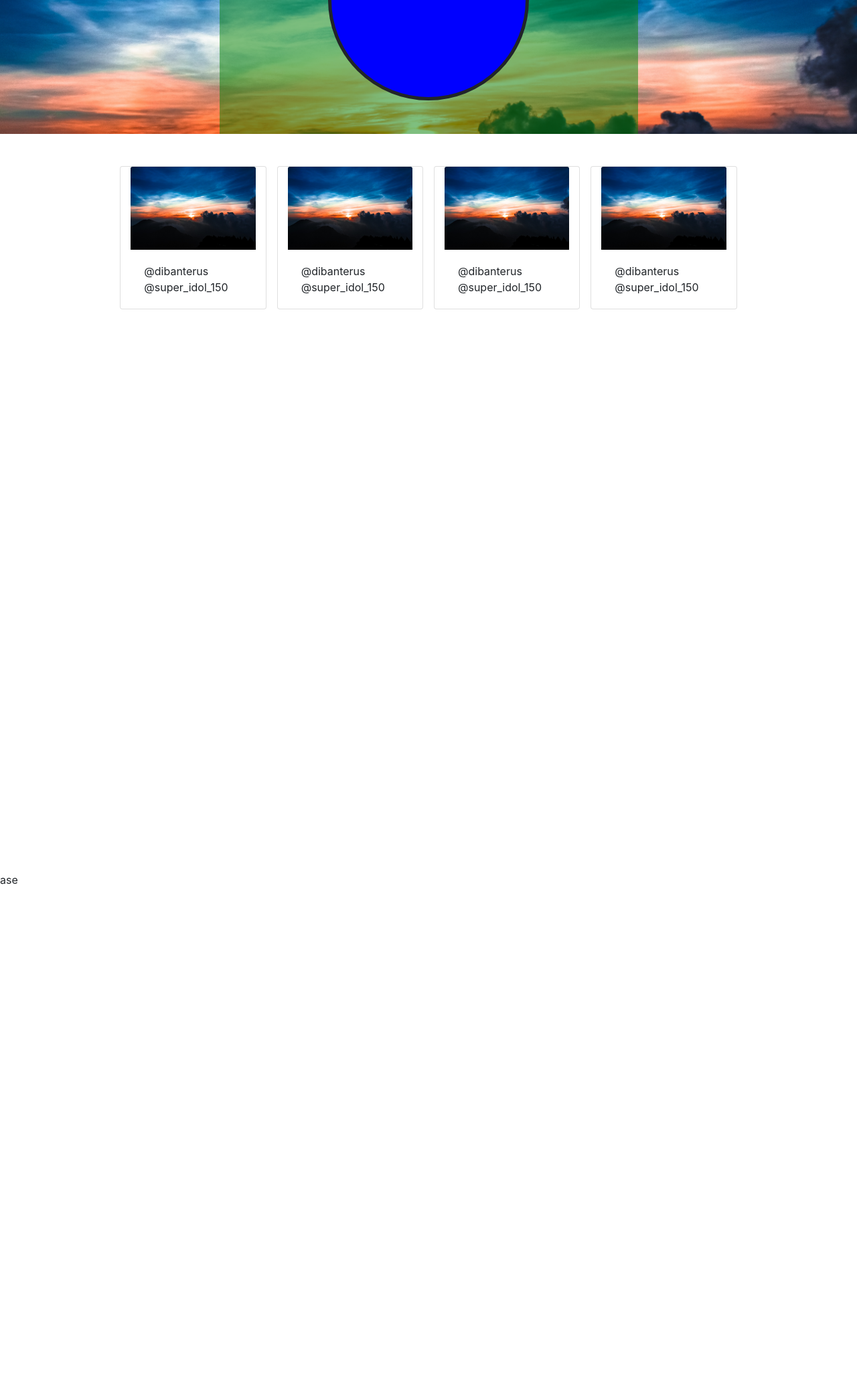
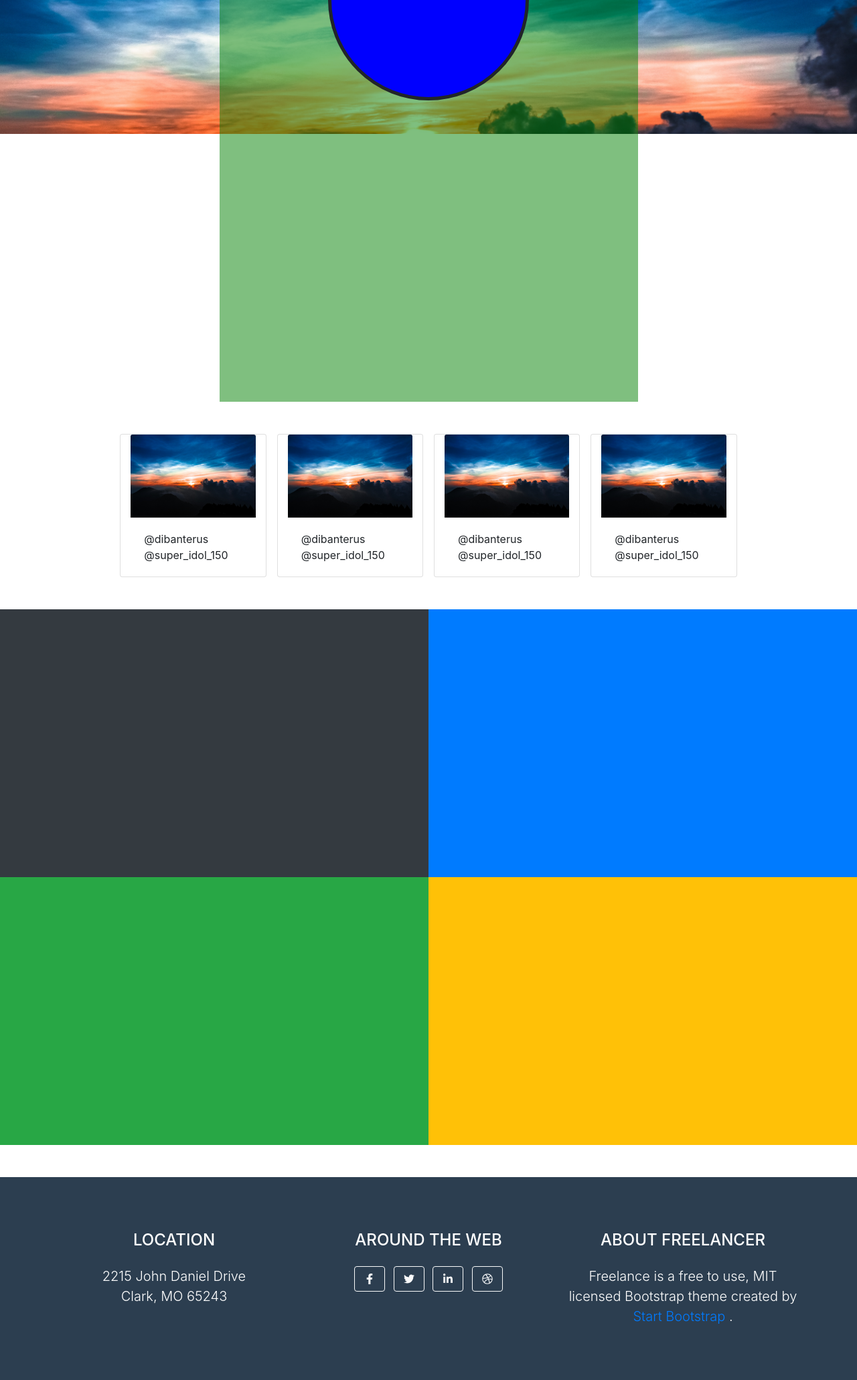
Before and after one commit to chalsen/project-portofolio-pajak, a PHP site: page / in a window 1280 px wide. Shown: the part 300-2361 px from the top of the page at 67% size. Before the commit the page ends 1621 px from the top, so only its background shows below. Run offline with PHP 8.4, Linux system fonts and the light colour scheme.

Commit message:
modifkasi file index.html(menambahkan footer pada landing page dan section experiences juga merubah kotak profile) dan file style.css(menambah style footer dan merubah style kotak profile serta menghapus background pada kotak 2 terhadap section experiences)

```diff
--- a/index.html
+++ b/index.html
@@ -2,17 +2,25 @@
 <html lang="en">
   <head>
     <title>Perpajakan</title>
-        <meta charset="UTF-8">
-        <meta name="viewport" content="width=device-width, initial-scale=1">
-        <link rel="stylesheet" href="https://stackpath.bootstrapcdn.com/bootstrap/4.3.1/css/bootstrap.min.css" integrity="sha384-ggOyR0iXCbMQv3Xipma34MD+dH/1fQ784/j6cY/iJTQUOhcWr7x9JvoRxT2MZw1T" crossorigin="anonymous">
-        <link href="style.css" rel="stylesheet">
-        <link rel="shortcut icon" href="picture/favicon/ms.png">
+    <meta charset="UTF-8" />
+    <meta name="viewport" content="width=device-width, initial-scale=1" />
+    <script src="https://use.fontawesome.com/releases/v5.15.4/js/all.js" crossorigin="anonymous"></script>
+    <link
+      rel="stylesheet"
+      href="https://stackpath.bootstrapcdn.com/bootstrap/4.3.1/css/bootstrap.min.css"
+      integrity="sha384-ggOyR0iXCbMQv3Xipma34MD+dH/1fQ784/j6cY/iJTQUOhcWr7x9JvoRxT2MZw1T"
+      crossorigin="anonymous"
+    />
+    <link href="style.css" rel="stylesheet" />
+    <link rel="shortcut icon" href="picture/favicon/ms.png" />
     <!--??-->
     <!-- <link rel="shortcut icon" href="picture/favicon/apple.png">
         <link rel="shortcut icon" href="picture/favicon/android.png"> -->
   </head>
   <body>
+    <!--container-fixed-->
     <div class="container-fixed">
+      <!--row header-->
       <div class="row">
         <!--untuk header basis bootstrap framework-->
         <nav class="header col-lg-12 col-md-12 fixed-top bg-success">
@@ -23,7 +31,7 @@
             <li>services</li>
           </ul>
           <div class="menu-toggle">
-                        <input type="checkbox"/>
+            <input type="checkbox" />
             <span></span>
             <span></span>
             <span></span>
@@ -31,78 +39,121 @@
         </nav>
       </div>
     </div>
-
+    <!--=================================-->
+    <!--row profile-->
     <div class="profile row">
-            <div class="col-lg-3 col-md-3">
-
-            </div>
-            <div class="col-lg-6 col-md-6">
+      <div class="col-lg-3 col-md-2"></div>
+      <div class="col-lg-6 col-md-8">
         <div class="circle"></div>
         <div class="kotak"></div>
       </div>
+      <div class="col-lg-3 col-md-2"></div>
     </div>
+    <!--=================================-->
+    <!--row backheader-->
     <div class="row">
-            <div class="backheader col-lg-12 col-md-12 position-absolute">
-
+      <div class="backheader col-lg-12 col-md-12 position-absolute"></div>
     </div>
-        </div>
+    <!--==============-->
+    <!--row cardview-->
     <div class="row mt-5 d-flex justify-content-center">
       <div class="card col-lg-2 col-md-2 mx-2">
-                    <img src="picture/backheader.jpg" class="card-img-top" alt="...">
+        <img src="picture/backheader.jpg" class="card-img-top" alt="..." />
         <div class="card-body">
           <p class="card-text">@dibanterus @super_idol_150</p>
         </div>
       </div>
       <div class="card col-lg-2 col-md-2 mx-2">
-                    <img src="picture/backheader.jpg" class="card-img-top" alt="...">
+        <img src="picture/backheader.jpg" class="card-img-top" alt="..." />
         <div class="card-body">
           <p class="card-text">@dibanterus @super_idol_150</p>
         </div>
       </div>
       <div class="card col-lg-2 col-md-2 mx-2">
-                    <img src="picture/backheader.jpg" class="card-img-top" alt="...">
+        <img src="picture/backheader.jpg" class="card-img-top" alt="..." />
         <div class="card-body">
           <p class="card-text">@dibanterus @super_idol_150</p>
         </div>
       </div>
       <div class="card col-lg-2 col-md-2 mx-2">
-                    <img src="picture/backheader.jpg" class="card-img-top" alt="...">
+        <img src="picture/backheader.jpg" class="card-img-top" alt="..." />
         <div class="card-body">
           <p class="card-text">@dibanterus @super_idol_150</p>
         </div>
       </div>
     </div>
-        <br><br><br><br><br> <br><br><br> <br><br><br><br><br><br><br><br><br><br><br><br><br><br><br><br><br><br><br><br><br><br><br><br><br><br><br> ase
+    <!--====================================-->
+    <!--experiences 1-->
+    <div class="row mt-5">
+        <div class="kotak2 bg-dark col-lg-6 col-md-6"></div>
+        <div class="kotak2 bg-primary col-lg-6 col-md-6"></div>
+    </div>
+    <!--experiences 2-->
+    <div class="row mb-5">
+      <div class="kotak2 bg-success col-lg-6 col-md-6"></div>
+      <div class="kotak2 bg-warning col-lg-6 col-md-6"></div>
+    </div>
+    <!--====================================-->
+  <!-- End of .container -->
+    </div>
+ <!-- Footer-->
+   <!-- Footer-->
+   <footer class="footer text-center">
+    <div class="container">
+        <div class="row">
+            <!-- Footer Location-->
+            <div class="col-lg-4 mb-5 mb-lg-0">
+                <h4 class="text-uppercase mb-4">Location</h4>
+                <p class="lead mb-0">
+                    2215 John Daniel Drive
+                    <br />
+                    Clark, MO 65243
+                </p>
+            </div>
+            <!-- Footer Social Icons-->
+            <div class="col-lg-4 mb-5 mb-lg-0">
+                <h4 class="text-uppercase mb-4">Around the Web</h4>
+                <a class="btn btn-outline-light btn-social mx-1" href="#!"><i class="fab fa-fw fa-facebook-f"></i></a>
+                <a class="btn btn-outline-light btn-social mx-1" href="#!"><i class="fab fa-fw fa-twitter"></i></a>
+                <a class="btn btn-outline-light btn-social mx-1" href="#!"><i class="fab fa-fw fa-linkedin-in"></i></a>
+                <a class="btn btn-outline-light btn-social mx-1" href="#!"><i class="fab fa-fw fa-dribbble"></i></a>
+            </div>
+            <!-- Footer About Text-->
+            <div class="col-lg-4">
+                <h4 class="text-uppercase mb-4">About Freelancer</h4>
+                <p class="lead mb-0">
+                    Freelance is a free to use, MIT licensed Bootstrap theme created by
+                    <a href="http://startbootstrap.com">Start Bootstrap</a>
+                    .
+                </p>
+            </div>
+        </div>
+    </div>
+</footer>
     <script>
+      //header respon
+      const nav1 = document.querySelector("nav");
+      const nav2 = document.getElementById("title");
 
-            //header respon
-            const nav1 = document.querySelector('nav');
-            const nav2 = document.getElementById('title');
-
-            window.addEventListener("scroll",function(){
-            if(window.pageYOffset > 2 ){
-
+      window.addEventListener("scroll", function () {
+        if (window.pageYOffset > 2) {
           nav2.classList.add("text-white");
-                nav1.classList.add("bg-success","shadow");
+          nav1.classList.add("bg-success", "shadow");
           nav2.classList.remove("text-dark");
-
-
-            }else{
+        } else {
           nav2.classList.add("text-dark");
 
           nav2.classList.remove("text-white");
-                nav1.classList.add("bg-success","shadow");
-
+          nav1.classList.add("bg-success", "shadow");
         }
       });
 
       //=========================================
-        const menuToggle = document.querySelector('.menu-toggle input');
-        const nav = document.querySelector('nav ul');
+      const menuToggle = document.querySelector(".menu-toggle input");
+      const nav = document.querySelector("nav ul");
 
-        menuToggle.addEventListener('click',function(){
-        nav.classList.toggle('slide');
-
+      menuToggle.addEventListener("click", function () {
+        nav.classList.toggle("slide");
       });
     </script>
   </body>
--- a/style.css
+++ b/style.css
@@ -167,7 +167,7 @@ nav ul li{
 .kotak{
 
     padding: 15px;
-    height: 200px;
+    height: 600px;
     background: green;
     opacity: 50%;
 
@@ -206,3 +206,20 @@ nav ul li{
 
 
 } */
+
+.kotak2{
+
+    height: 400px;
+
+}
+
+.footer {
+    padding-top: 5rem;
+    padding-bottom: 5rem;
+    background-color: #2c3e50;
+    color: #fff;
+  }
+
+  .copyright {
+    background-color: #1a252f;
+  }
```
Lines whose indentation alone changed are shown as unchanged.
